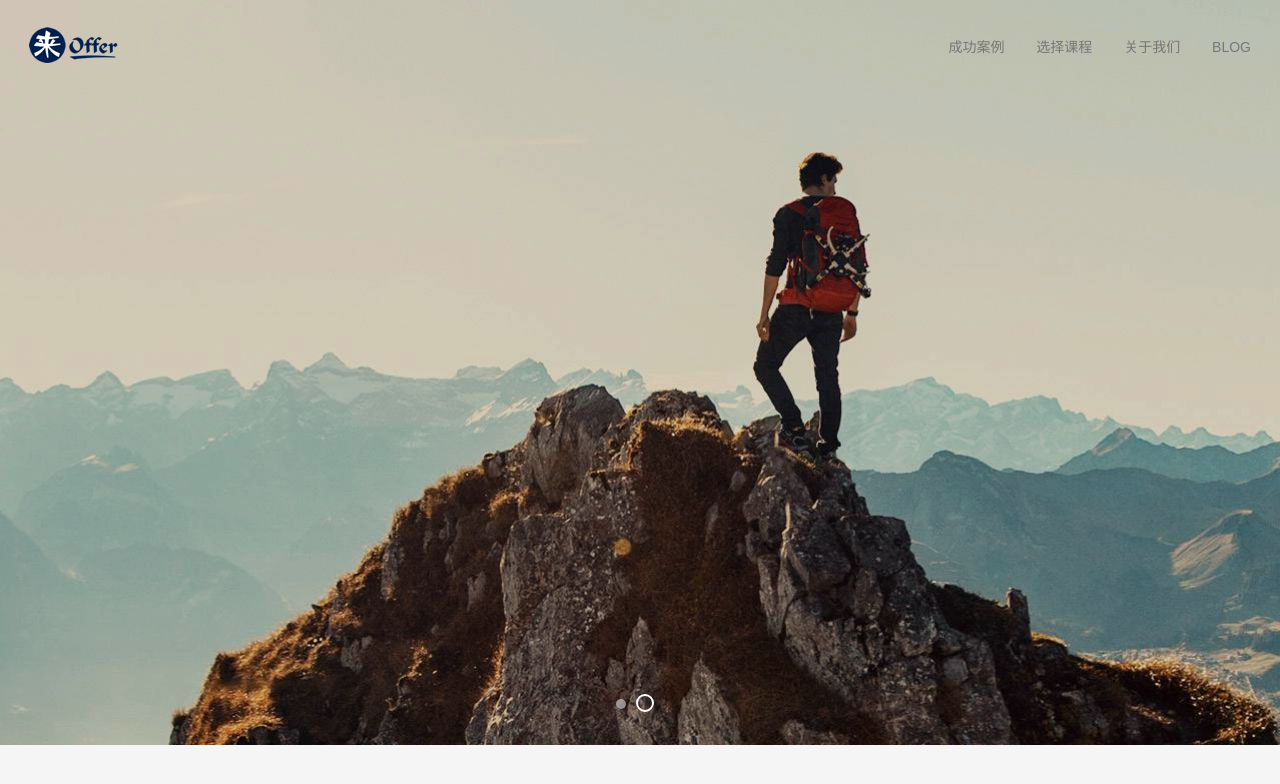
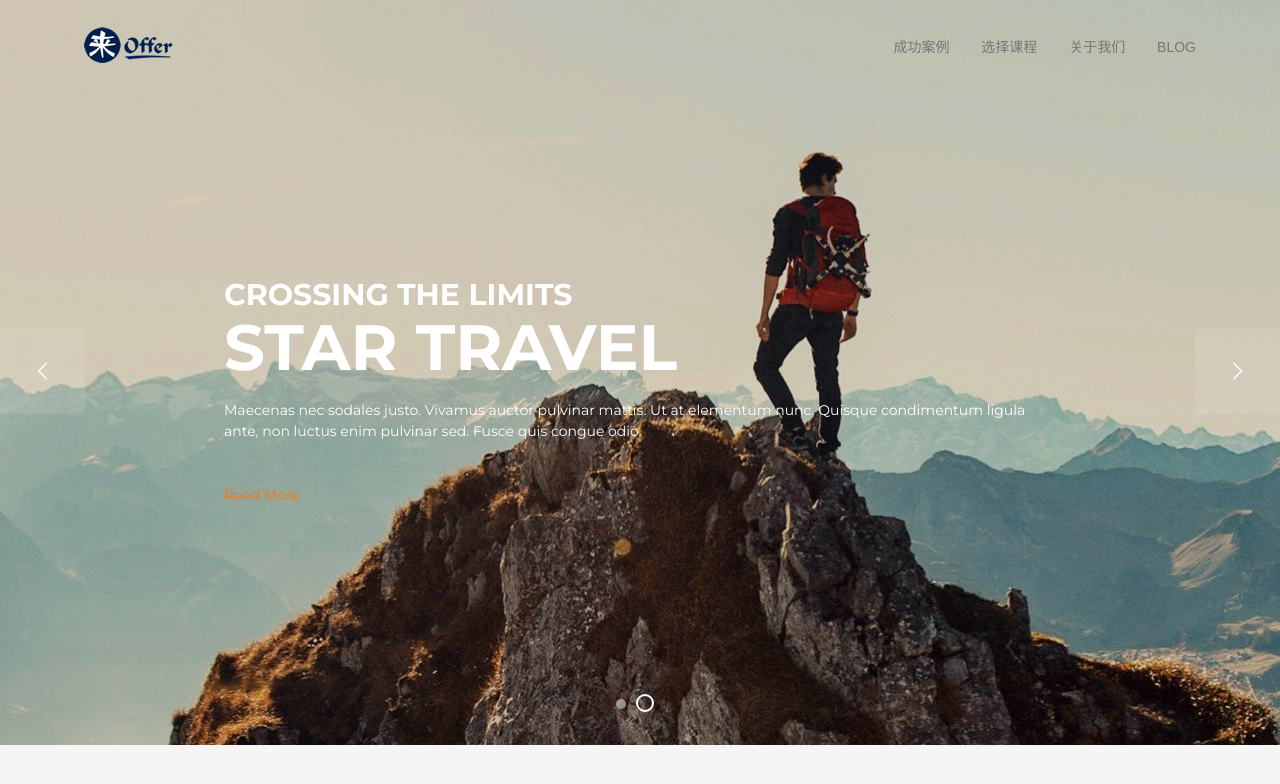
Before and after one commit to adrianhihi/pure-css-template, a website: page src/index.html in a window 1280 px wide. Both pictures are taken after a click on the element 645 px from the left and 704 px from the top of the page. Drawn offline with nearby package versions, Linux system fonts and the light colour scheme.

Commit message:
Updated hero page.

```diff
--- a/src/css/index.css
+++ b/src/css/index.css
@@ -31,7 +31,40 @@ nav, section {
     padding-left: 15px;
     margin-right: auto;
     margin-left: auto;
-    position: relative;
+}
+
+.container {
+    width: 100%;
+}
+
+@media (min-width: 320px) {
+    .container {
+        width: 320px;
+    }
+}
+
+@media (min-width: 480px) {
+    .container {
+        width: 450px;
+    }
+}
+
+@media (min-width: 768px) {
+    .container {
+        width: 750px;
+    }
+}
+
+@media (min-width: 992px) {
+    .container {
+        width: 970px;
+    }
+}
+
+@media (min-width: 1200px) {
+    .container {
+        width: 1170px;
+    }
 }
 
 .navbar-fixed-top {
--- a/src/index.html
+++ b/src/index.html
@@ -18,8 +18,15 @@
     <!-- fonts -->
     <link href="https://fonts.googleapis.com/css?family=Montserrat:400,700" rel="stylesheet">
     <!-- custom css -->
+    <link rel="stylesheet" href="css/index.css">
     <link rel="stylesheet" href="css/banner.css">
-    <link rel="stylesheet" href="css/index.css">
+
+    <!-- HTML5 shim and Respond.js for IE8 support of HTML5 elements and media queries -->
+    <!-- WARNING: Respond.js doesn't work if you view the page via file:// -->
+    <!--[if lt IE 9]>
+    <script src="https://oss.maxcdn.com/html5shiv/3.7.2/html5shiv.min.js"></script>
+    <script src="https://oss.maxcdn.com/respond/1.4.2/respond.min.js"></script>
+    <![endif]-->
 </head>
 <body>
     <div class="main-wrapper">
@@ -75,7 +82,7 @@
                                   data-endspeed="300"
                                   data-endeasing="Power1.easeIn"
                                   data-captionhidden="off">
-                                Lorem ipsum dolor sit amet, consectetur adipisicing elit, sed deiusmod tempor incididunt ut labore et dolore magna aliqua. Ut enim aminim veniam, quis nostrud exercitation ullamco laboris nisi ualiquip ex consequat.
+                                  Lorem ipsum dolor sit amet, consectetur adipisicing elit, sed deiusmod   tempor incididunt ut labore et dolore magna aliqua. Ut enim aminim   veniam, quis nostrud exercitation ullamco laboris nisi ualiquip ex   consequat.
                                 </div>
                                 <div class="tp-caption rs-caption-3 sft"
                                   data-hoffset="0"
@@ -92,6 +99,43 @@
                         </li>
                         <li data-transition="parallaxvertical" data-slotamount="5" data-masterspeed="1000" data-title="Slide 2">
                             <img src="assets/images/index/slider/slider-02.jpg" alt="slidebg1" data-bgfit="cover" data-bgposition="center center" data-bgrepeat="no-repeat">
+                            <div class="slider-caption container">
+                                <div class="tp-caption rs-caption-1 sft start text-center"
+                                  data-hoffset="0"
+                                  data-x="center"
+                                  data-y="270"
+                                  data-speed="800"
+                                  data-start="1000"
+                                  data-easing="Back.easeInOut"
+                                  data-endspeed="300">
+                                  Crossing The Limits
+                                  <span>Star Travel</span>
+                                </div>
+                                <div class="tp-caption rs-caption-2 sft text-center"
+                                  data-hoffset="0"
+                                  data-x="center"
+                                  data-y="400"
+                                  data-speed="1000"
+                                  data-start="1500"
+                                  data-easing="Power4.easeOut"
+                                  data-endspeed="300"
+                                  data-endeasing="Power1.easeIn"
+                                  data-captionhidden="off">
+                                  Maecenas nec sodales justo. Vivamus auctor pulvinar mattis. Ut at elementum nunc. Quisque condimentum ligula ante, non luctus enim pulvinar sed. Fusce quis congue odio.
+                                </div>
+                                <div class="tp-caption rs-caption-3 sft text-center"
+                                  data-hoffset="0"
+                                  data-x="center"
+                                  data-y="485"
+                                  data-speed="800"
+                                  data-start="2000"
+                                  data-easing="Power4.easeOut"
+                                  data-endspeed="300"
+                                  data-endeasing="Power1.easeIn"
+                                  data-captionhidden="off">
+                                  <span class="page-scroll"><a target="_blank" href="http://goo.gl/lXpsqr" class="btn buttonCustomPrimary">Read More</a></span>
+                                </div>
+                            </div>
                         </li>
                     </ul>
                 </div>
```
Lines whose indentation alone changed are shown as unchanged.
